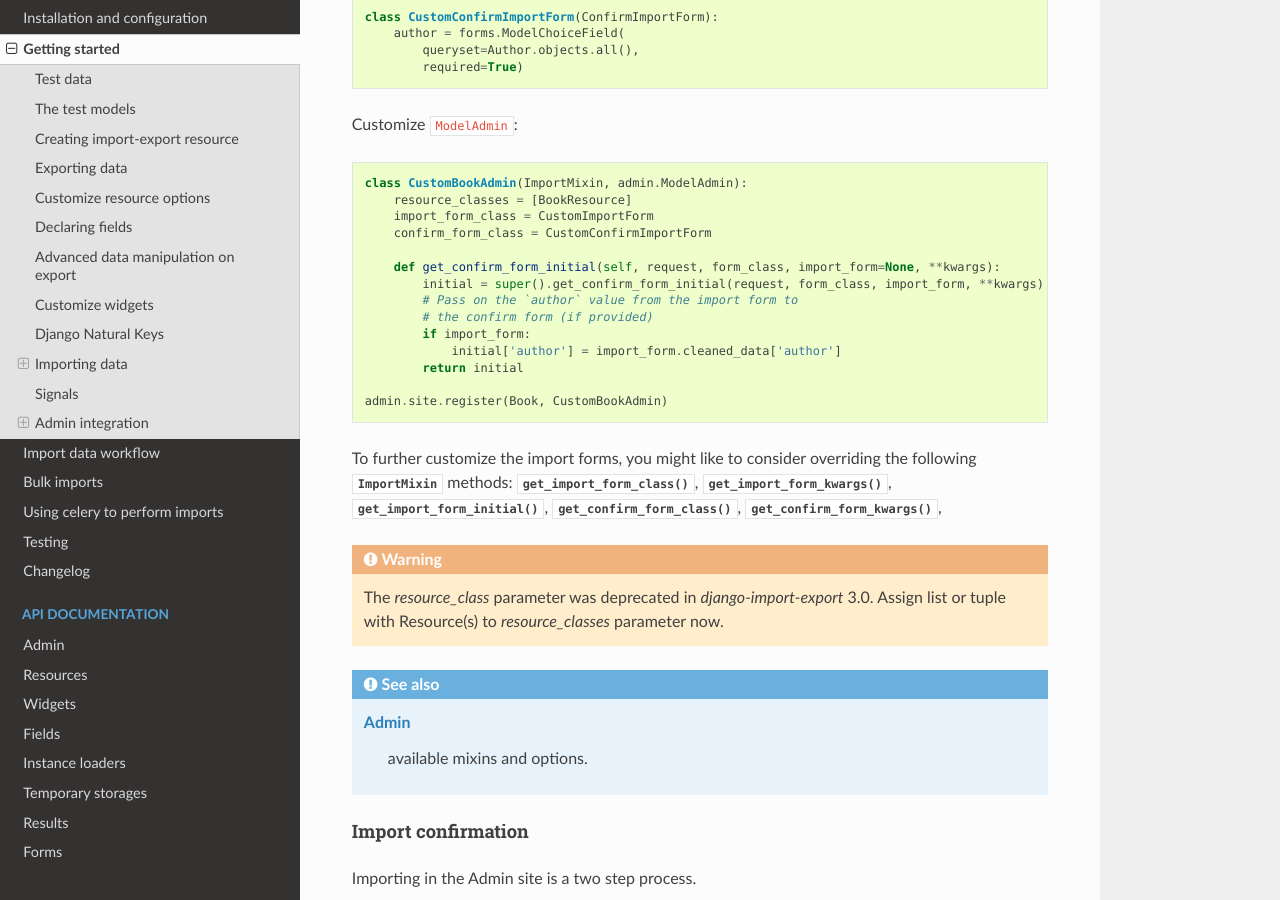
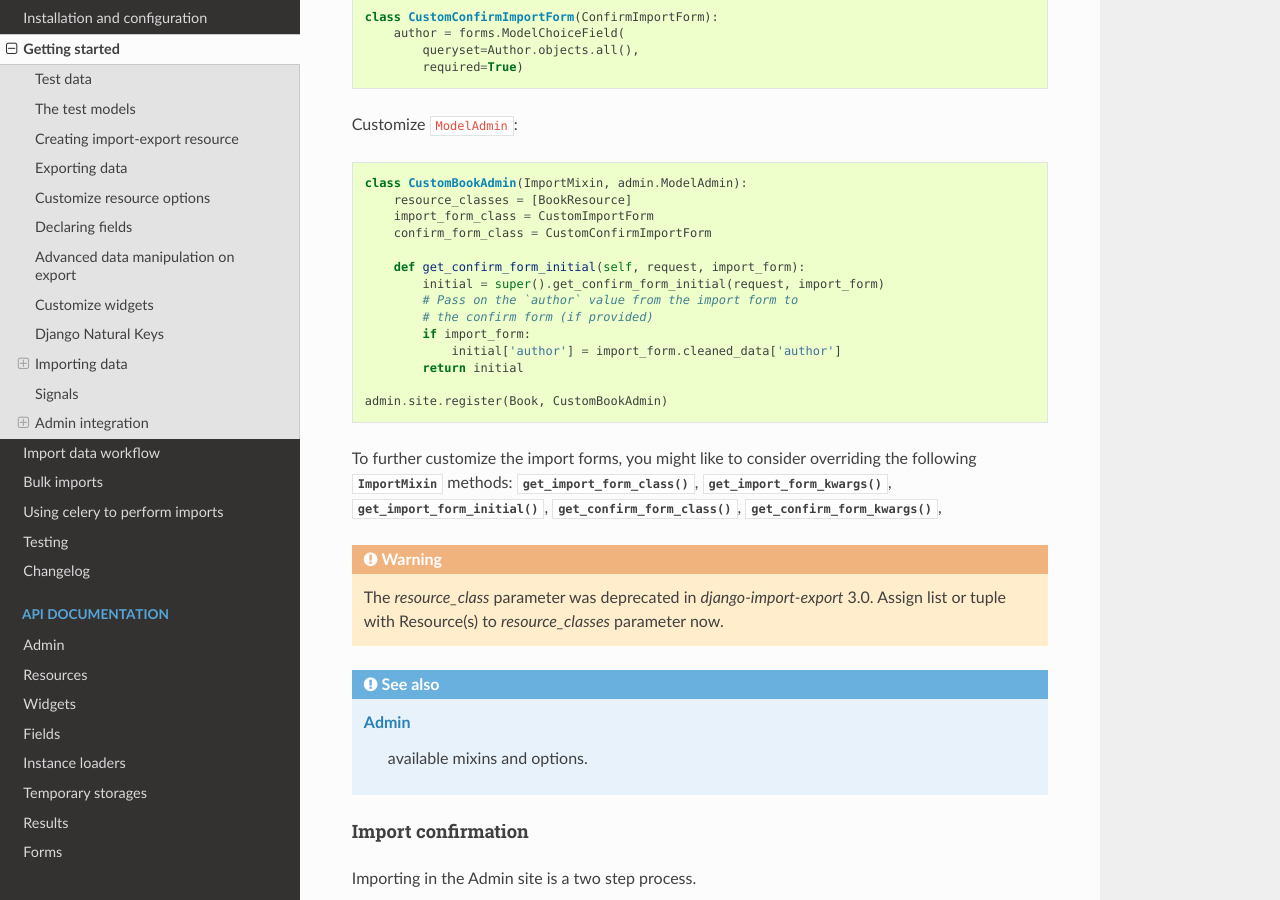
Before and after one commit to django-import-export/django-import-export, a Sphinx documentation site: the page built from docs/getting_started.rst, in a window 1280 px wide and 900 px high, scrolled down 10553 px. Built offline with Sphinx 7.4.7 and the Read the Docs theme 2.0.0, drawn with Linux system fonts in a browser that asks for light colours.

Commit message:
fixed get_confirm_form_initial() method signature

```diff
--- a/docs/getting_started.rst
+++ b/docs/getting_started.rst
@@ -515,8 +515,8 @@ Customize ``ModelAdmin``::
         import_form_class = CustomImportForm
         confirm_form_class = CustomConfirmImportForm
 
-        def get_confirm_form_initial(self, request, form_class, import_form=None, **kwargs):
-            initial = super().get_confirm_form_initial(request, form_class, import_form, **kwargs)
+        def get_confirm_form_initial(self, request, import_form):
+            initial = super().get_confirm_form_initial(request, import_form)
             # Pass on the `author` value from the import form to
             # the confirm form (if provided)
             if import_form:
```
